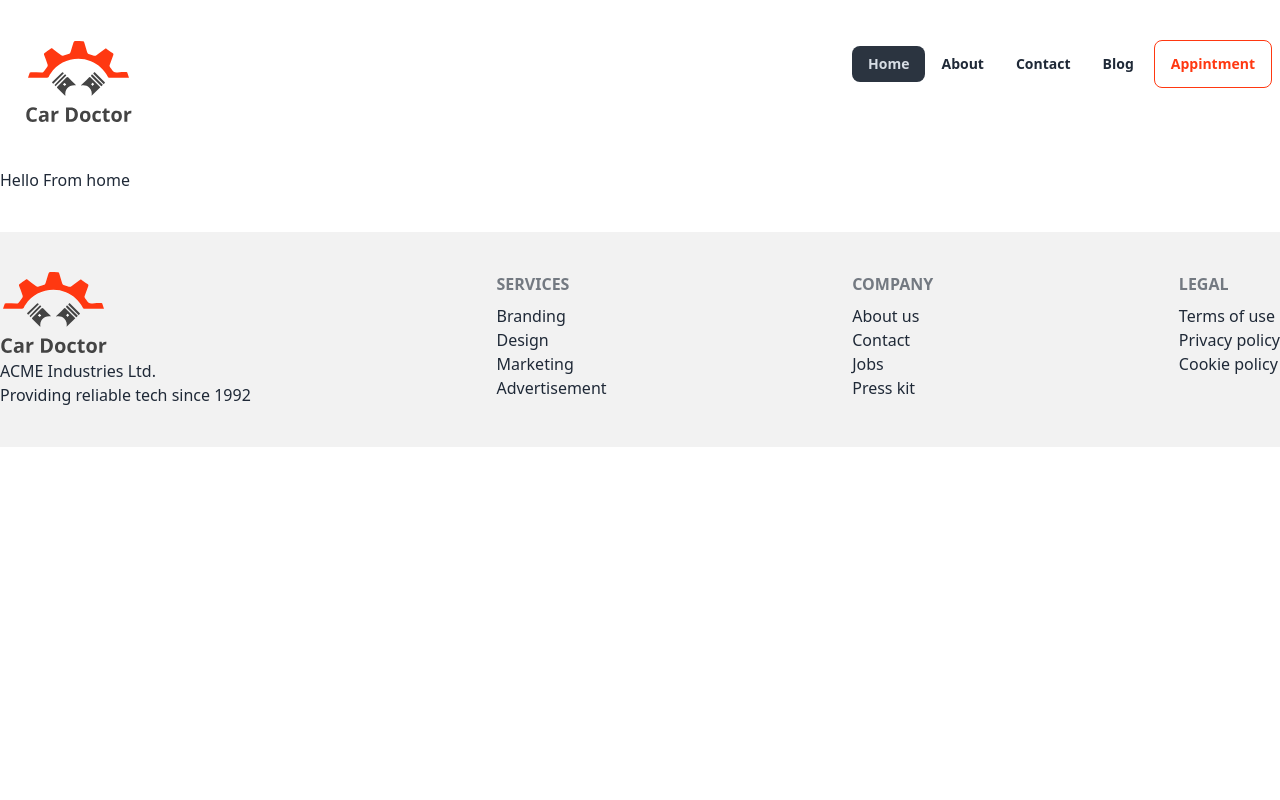
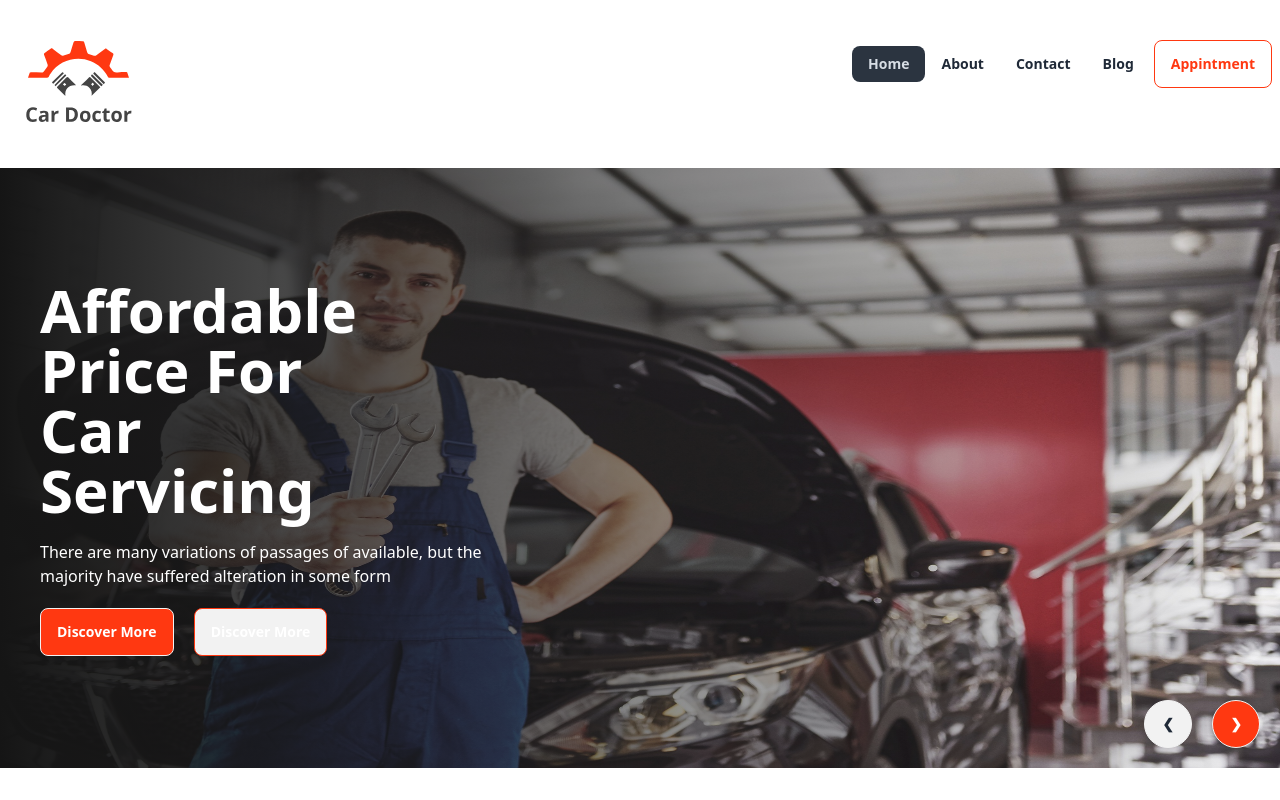
Before and after one commit to sahin404/car-repair-client, a React (Vite) app: page / in a window 1280 px wide. Shown: the top 800 px of the page. Built offline with nearby package versions, Linux system fonts and the light colour scheme.

Commit message:
banner section complete

```diff
--- /dev/null
+++ b/src/pages/Banner/Banner.jsx
@@ -0,0 +1,95 @@
+import img1 from '../../assets/images/banner/1.jpg'
+import img2 from '../../assets/images/banner/2.jpg'
+import img3 from '../../assets/images/banner/3.jpg'
+import img4 from '../../assets/images/banner/4.jpg'
+
+
+const Banner = () => {
+    return (
+        <div className="carousel w-full h-[600px]">
+            <div id="slide1" className="carousel-item relative w-full">
+                <img
+                    src={img1}
+                    className="w-full" />
+                <div className='absolute flex items-center pl-10 h-full w-full bg-gradient-to-r from-[#151515] to-[rgba(21, 21, 21, 0.00)]0'>
+                    <div className='space-y-5'>
+                        <h1 className='text-6xl font-bold text-white w-1/3'>Affordable Price For Car Servicing</h1>
+                        <p className='w-1/2 text-white'>There are many variations of passages of  available, but the majority have suffered alteration in some form</p>
+                        <div className='space-x-5'>
+                            <button className='btn bg-[#FF3811] text-white'>Discover More</button>
+                            <button className='btn border text-black border-[#FF3811] text-white'>Discover More</button>
+                        </div>
+                    </div>
+
+                </div>
+                <div className="absolute bottom-5 right-5 flex justify-end gap-5">
+                    <a href="#slide4" className="btn btn-circle">❮</a>
+                    <a href="#slide2" className="btn btn-circle text-white bg-[#FF3811]">❯</a>
+                </div>
+
+            </div>
+            <div id="slide2" className="carousel-item relative w-full">
+                <img
+                    src={img2}
+                    className="w-full" />
+                    <div className='absolute flex items-center pl-10 h-full w-full bg-gradient-to-r from-[#151515] to-[rgba(21, 21, 21, 0.00)]0'>
+                    <div className='space-y-5'>
+                        <h1 className='text-6xl font-bold text-white w-1/3'>Affordable Price For Car Servicing</h1>
+                        <p className='w-1/2 text-white'>There are many variations of passages of  available, but the majority have suffered alteration in some form</p>
+                        <div className='space-x-5'>
+                            <button className='btn bg-[#FF3811] text-white'>Discover More</button>
+                            <button className='btn border text-black border-[#FF3811] text-white'>Discover More</button>
+                        </div>
+                    </div>
+
+                </div>
+                <div className="absolute bottom-5 right-5 flex justify-end gap-5">
+                    <a href="#slide1" className="btn btn-circle">❮</a>
+                    <a href="#slide3" className="btn btn-circle text-white bg-[#FF3811]">❯</a>
+                </div>
+            </div>
+            <div id="slide3" className="carousel-item relative w-full">
+                <img
+                    src={img3}
+                    className="w-full" />
+                    <div className='absolute flex items-center pl-10 h-full w-full bg-gradient-to-r from-[#151515] to-[rgba(21, 21, 21, 0.00)]0'>
+                    <div className='space-y-5'>
+                        <h1 className='text-6xl font-bold text-white w-1/3'>Affordable Price For Car Servicing</h1>
+                        <p className='w-1/2 text-white'>There are many variations of passages of  available, but the majority have suffered alteration in some form</p>
+                        <div className='space-x-5'>
+                            <button className='btn bg-[#FF3811] text-white'>Discover More</button>
+                            <button className='btn border text-black border-[#FF3811] text-white'>Discover More</button>
+                        </div>
+                    </div>
+
+                </div>
+                <div className="absolute bottom-5 right-5 flex justify-end gap-5">
+                    <a href="#slide2" className="btn btn-circle">❮</a>
+                    <a href="#slide4" className="btn btn-circle text-white bg-[#FF3811]">❯</a>
+                </div>
+            </div>
+            <div id="slide4" className="carousel-item relative w-full">
+                <img
+                    src={img4}
+                    className="w-full" />
+                    <div className='absolute flex items-center pl-10 h-full w-full bg-gradient-to-r from-[#151515] to-[rgba(21, 21, 21, 0.00)]0'>
+                    <div className='space-y-5'>
+                        <h1 className='text-6xl font-bold text-white w-1/3'>Affordable Price For Car Servicing</h1>
+                        <p className='w-1/2 text-white'>There are many variations of passages of  available, but the majority have suffered alteration in some form</p>
+                        <div className='space-x-5'>
+                            <button className='btn bg-[#FF3811] text-white'>Discover More</button>
+                            <button className='btn border text-black border-[#FF3811] text-white'>Discover More</button>
+                        </div>
+                    </div>
+
+                </div>
+                <div className="absolute bottom-5 right-5 flex justify-end gap-5">
+                    <a href="#slide3" className="btn btn-circle">❮</a>
+                    <a href="#slide1" className="btn btn-circle text-white bg-[#FF3811]">❯</a>
+                </div>
+            </div>
+        </div>
+    )
+}
+
+export default Banner
--- a/src/pages/Home/Home.jsx
+++ b/src/pages/Home/Home.jsx
@@ -1,7 +1,9 @@
+import Banner from "../Banner/Banner"
+
 const Home = () => {
   return (
     <div>
-        <h1>Hello From home</h1>
+        <Banner></Banner>
     </div>
   )
 }
```
